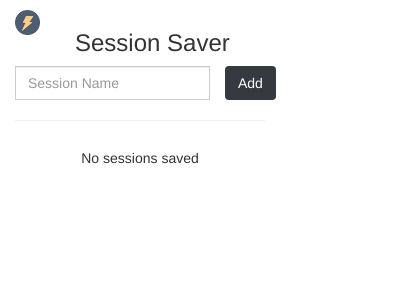
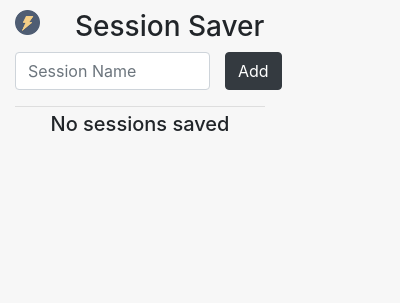
Before and after one commit to Erick2206/Window_Session_Saver, a browser extension: page src/popup/save_extension.html in a window 400 px wide. Drawn offline with nearby package versions, Linux system fonts and the light colour scheme.

Commit message:
completed and formated

```diff
--- a/src/popup/save_extension.html
+++ b/src/popup/save_extension.html
@@ -3,9 +3,8 @@
     <head>
     <meta charset="UTF-8"/>
     <html lang="en">
-    <link rel="stylesheet" href="https://cdnjs.cloudflare.com/ajax/libs/font-awesome/4.7.0/css/font-awesome.min.css">
-    <link rel="stylesheet" href="../css/vendor/bootstrap.min.css">
     <link href="https://fonts.googleapis.com/css?family=Source+Sans+Pro&display=swap" rel="stylesheet">
+    <link rel="stylesheet" href="https://stackpath.bootstrapcdn.com/bootstrap/4.4.1/css/bootstrap.min.css" integrity="sha384-Vkoo8x4CGsO3+Hhxv8T/Q5PaXtkKtu6ug5TOeNV6gBiFeWPGFN9MuhOf23Q9Ifjh" crossorigin="anonymous">
     <link rel="stylesheet" href="web.css">
 </head>
     <body>
@@ -44,7 +43,6 @@
         </div>
 
         <div class="tabList"></div>
-        <link rel="stylesheet" href="https://maxcdn.bootstrapcdn.com/bootstrap/3.3.7/css/bootstrap.min.css" integrity="sha384-BVYiiSIFeK1dGmJRAkycuHAHRg32OmUcww7on3RYdg4Va+PmSTsz/K68vbdEjh4u" crossorigin="anonymous">
         <script type="text/javascript" src="../js/save.js"></script>
         <script type="text/javascript" src="../js/ret.js"></script>
     </body>
```
